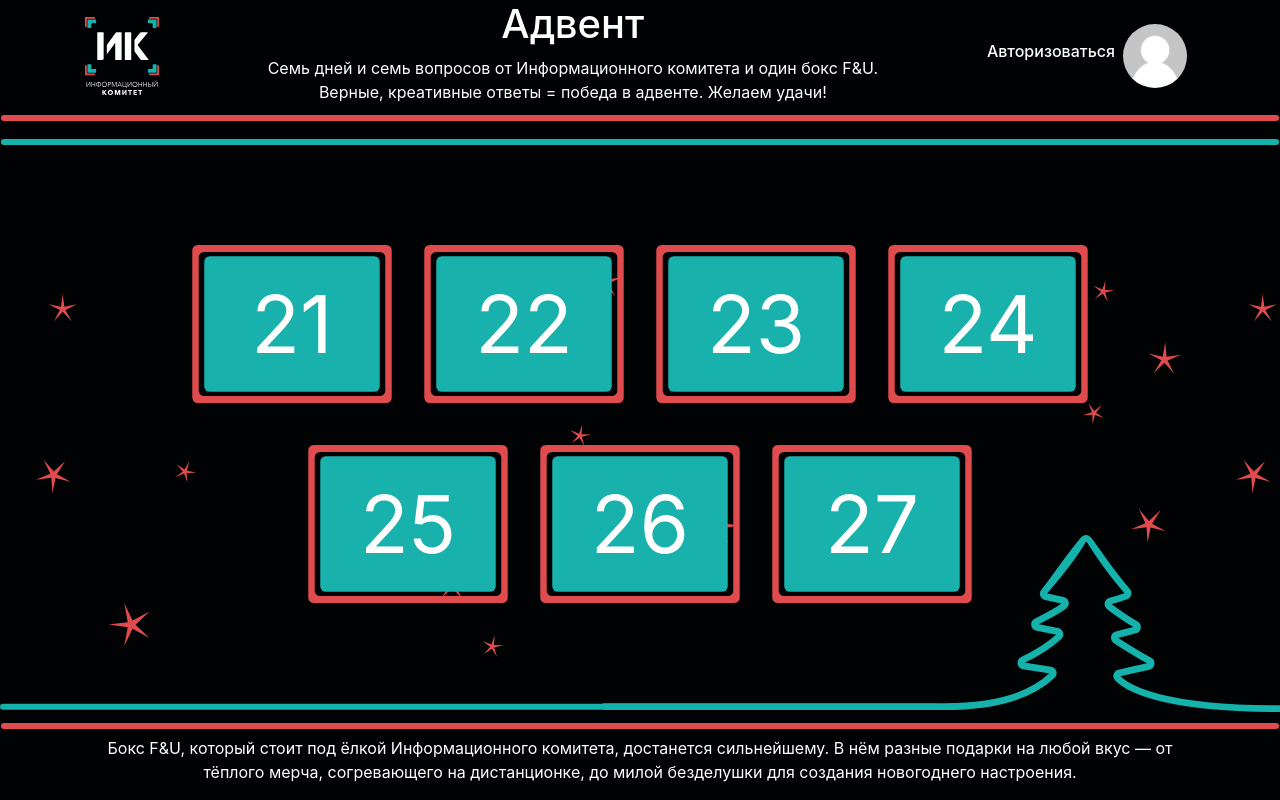
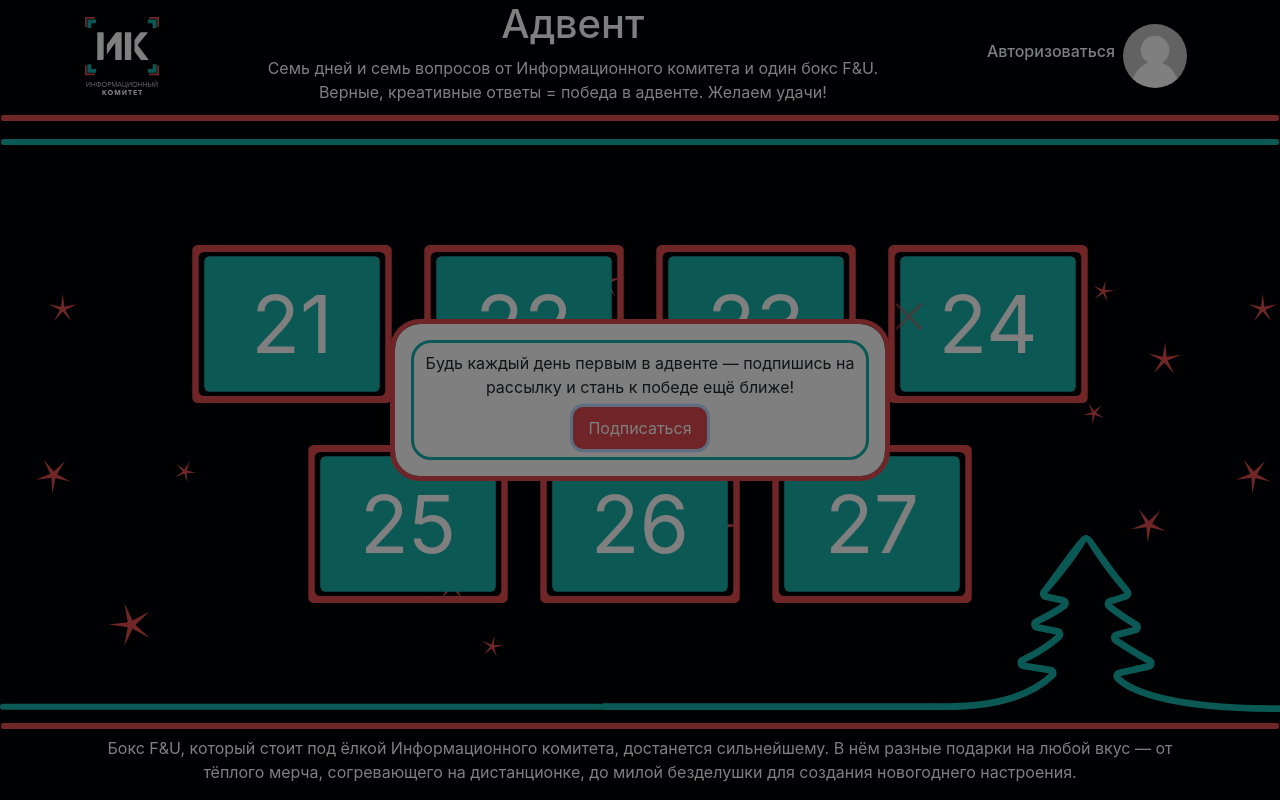
Before and after one commit to volik25/advent, an Angular app: page / in a window 1280 px wide. Built offline with nearby package versions, Linux system fonts and the light colour scheme; no server answers.

Commit message:
modal added

```diff
--- a/angular.json
+++ b/angular.json
@@ -31,6 +31,7 @@
               "src/assets"
             ],
             "styles": [
+              "node_modules/bootstrap/dist/css/bootstrap.min.css",
               "src/styles.less"
             ],
             "scripts": []
--- a/package.json
+++ b/package.json
@@ -16,9 +16,12 @@
     "@angular/compiler": "~11.0.3",
     "@angular/core": "~11.0.3",
     "@angular/forms": "~11.0.3",
+    "@angular/localize": "~11.0.3",
     "@angular/platform-browser": "~11.0.3",
     "@angular/platform-browser-dynamic": "~11.0.3",
     "@angular/router": "~11.0.3",
+    "@ng-bootstrap/ng-bootstrap": "^8.0.0",
+    "bootstrap": "^4.5.0",
     "rxjs": "~6.6.0",
     "tslib": "^2.0.0",
     "zone.js": "~0.10.2"
--- a/src/app/admin/admin.component.html
+++ b/src/app/admin/admin.component.html
@@ -1,3 +1,6 @@
+<button class="btn btn-link" (click)="toMainOrLogOut(false)">Выйти</button>
+<button class="btn btn-primary" (click)="toMainOrLogOut(true)">На главную</button>
+
 <table>
     <thead>
         <tr>
@@ -8,7 +11,7 @@
         <tr *ngFor="let user of users">
             <td>{{user.user_id}}</td>
             <td>{{user.self_name}}</td>
-            <td>@{{user.domain}}</td>
+            <td><a [href]="'https://vk.com/' + user.domain" target="blank">@{{user.domain}}</a></td>
             <td>{{user.answers[0].answer}}</td>
         </tr>
     </tbody>
--- a/src/app/admin/admin.component.ts
+++ b/src/app/admin/admin.component.ts
@@ -1,4 +1,5 @@
 import { Component, OnInit } from '@angular/core';
+import { Router } from '@angular/router';
 import { ApiService } from '../services/api.service';
 import { vkApiService } from '../services/vkApi.service';
 
@@ -11,10 +12,12 @@ export class AdminComponent implements OnInit {
 
   public users!: any[];
   public headers: string[] = ['user_id', 'self_name', 'domain'];
-  constructor(private api: ApiService, private vkApi: vkApiService) { }
+  constructor(private api: ApiService, private vkApi: vkApiService, private router: Router) { }
 
   ngOnInit(): void {
     this.api.getAnswers().subscribe(res => {
+      console.log(res);
+
       this.users = res;
       let ids = '';
       res.forEach((users: { user_id: any; }) => {
@@ -48,4 +51,10 @@ export class AdminComponent implements OnInit {
     })
   }
 
+  public toMainOrLogOut(toMain: boolean) {
+    if (!toMain) {
+      sessionStorage.removeItem('adminData');
+    }
+    this.router.navigate(['']);
+  }
 }
--- a/src/app/main/main.component.html
+++ b/src/app/main/main.component.html
@@ -13,7 +13,8 @@
             </div>
             <div>
                 <div class="d-flex justify-content-end align-items-center pt-2 pr-2">
-                    <div (click)="auth()" class="pointer no-active-border d-flex justify-content-end align-items-center">
+                    <div (click)="auth()"
+                        class="pointer no-active-border d-flex justify-content-end align-items-center">
                         <h6>{{userName ? userName : 'Авторизоваться'}}</h6>
                         <div class="img-block ml-2">
                             <img *ngIf="photoSrc" [src]="photoSrc" [style]="photoCrop">
@@ -29,7 +30,8 @@
         </div>
     </div>
     <div class="container d-flex flex-wrap justify-content-center">
-        <div class="advent-block pointer mx-3" *ngFor="let day of days" (click)="toAnswer(day.id)" [ngClass]="day.blocked ? 'blocked' : ''">
+        <div class="advent-block pointer mx-3" *ngFor="let day of days" (click)="toAnswer(day.id)"
+            [ngClass]="day.blocked ? 'blocked' : ''">
             {{day.id}}
         </div>
     </div>
@@ -45,3 +47,18 @@
         </div>
     </div>
 </div>
+
+<ng-template #content let-modal>
+    <div class="modal-header">
+        <h4 class="modal-title" id="modal-basic-title">Profile update</h4>
+        <button type="button" class="close" aria-label="Close" (click)="modal.dismiss('Cross click')">
+            <span aria-hidden="true">&times;</span>
+        </button>
+    </div>
+    <div class="modal-body">
+
+    </div>
+    <div class="modal-footer">
+        <button type="button" class="btn btn-outline-dark" (click)="modal.close('Save click')">Save</button>
+    </div>
+</ng-template>
--- a/src/app/main/main.component.less
+++ b/src/app/main/main.component.less
@@ -72,6 +72,55 @@ h6 {
     }
 }
 
+.subscribe-modal .modal-dialog{
+    .modal-content{
+        border: 5px solid #E04B4E;
+        border-radius: 30px;
+        position: relative;
+        .subscribe-body {
+            margin: 16px;
+            padding: 8px;
+            border: 3px solid #15B2AB;
+            border-radius: 20px;
+            display: flex;
+            flex-direction: column;
+            justify-content: center;
+            align-items: center;
+            text-align: center;
+            .close {
+                position: absolute;
+                top: -2rem;
+                right: -3rem;
+                display: block;
+                background-image: url(../../assets/resources/x.svg);
+                width: 3rem;
+                height: 3rem;
+                &:hover {
+                    cursor: pointer;
+                }
+            }
+            .btn-subs {
+                outline: none;
+                border: 3px solid #E04B4E;
+                border-radius: 10px;
+                background-color: #E04B4E;
+                color: white;
+                &:hover{
+                    box-shadow: 0 0 3px 2px #E04B4E;
+                }
+                &:active {
+                    outline: none;
+                    box-shadow: 0 0 3px 2px white;
+                }
+                &:focus {
+                    outline: none;
+                }
+            }
+        }
+    }
+
+}
+
 @media(max-width: 993px) {
     .main {
         height: auto !important;
@@ -81,3 +130,17 @@ h6 {
         margin-top: 0;
     }
 }
+
+@media(max-width:560px) {
+    .subscribe-modal .modal-dialog{
+        .modal-content{
+            .subscribe-body {
+                .close {
+                    top: -3rem;
+                    right: -1rem;
+                }
+            }
+        }
+
+    }
+}
--- a/src/app/main/main.component.ts
+++ b/src/app/main/main.component.ts
@@ -1,14 +1,17 @@
-import { Component, OnInit } from '@angular/core';
+import { Component, OnInit, ViewEncapsulation } from '@angular/core';
 import { Router } from '@angular/router';
+import { NgbActiveModal, NgbModal } from '@ng-bootstrap/ng-bootstrap';
 import { environment } from 'src/environments/environment';
 import { Answer, answers, BaseAnswer } from '../models/answer.model';
 import { ApiService } from '../services/api.service';
+import { ModalService } from '../services/modal.service';
 import { vkApiService } from '../services/vkApi.service';
 
 @Component({
   selector: 'app-main',
   templateUrl: './main.component.html',
-  styleUrls: ['./main.component.less']
+  styleUrls: ['./main.component.less'],
+  encapsulation: ViewEncapsulation.None
 })
 export class MainComponent implements OnInit {
   public baseAuth = environment.baseAuth;
@@ -20,7 +23,7 @@ export class MainComponent implements OnInit {
   public days: Answer[] = answers;
   public userData: any = null;
   private day!: number;
-  constructor(private vkApi: vkApiService, private api: ApiService, private router: Router) {
+  constructor(private vkApi: vkApiService, private api: ApiService, private router: Router, private modalService: NgbModal, private mS: ModalService) {
     let response = window.location.href.split('#')[1];
     if (response) {
       this.userData = this.getParams(response);
@@ -33,7 +36,6 @@ export class MainComponent implements OnInit {
                 router.navigate(['/auth']);
               }
               else {
-                // window.location.href = this.mainUrl;
                 window.history.back();
               }
             }
@@ -67,6 +69,20 @@ export class MainComponent implements OnInit {
         console.log(res.error);
       }
     })
+    console.log();
+
+    if (this.mS.getIsFirstly() && !this.mS.getIsSubscribed()) {
+      this.openModal();
+    }
+  }
+
+  private openModal() {
+    this.modalService.open(SubscribeModalComponent, { windowClass: 'subscribe-modal', backdrop: 'static', centered: true, animation: true }).result.then((result) => {
+      this.mS.subscribe();
+      this.mS.notFirstly();
+    }, (reason) => {
+      this.mS.unSubscribe();
+    });
   }
 
   private checkAdvent() {
@@ -123,3 +139,26 @@ export class MainComponent implements OnInit {
     return params;
   }
 }
+
+@Component({
+  selector: 'subscribe-modal',
+  template: `
+  <div class="subscribe-body">
+    <div class="close" (click)="dismiss()"></div>
+    Будь каждый день первым в адвенте — подпишись на рассылку и стань к победе ещё ближе!
+    <button class="btn btn-subs mt-2" (click)="goTo()">Подписаться</button>
+  </div>
+  `,
+  styleUrls: ['./main.component.less']
+})
+export class SubscribeModalComponent {
+  constructor(private activeModal: NgbActiveModal) { }
+  public goTo() {
+    window.open("http://vk.me/finsst");
+    this.activeModal.close();
+  }
+
+  public dismiss() {
+    this.activeModal.dismiss();
+  }
+}
--- /dev/null
+++ b/src/app/services/modal.service.ts
@@ -0,0 +1,30 @@
+import { Subject } from "rxjs";
+
+export class ModalService {
+    private isFirstly: boolean = true;
+    private isSubscribed: boolean = false;
+
+    public getIsFirstly() {
+        return this.isFirstly;
+    }
+
+    public getIsSubscribed() {
+        return this.isSubscribed;
+    }
+
+    public notFirstly() {
+        this.isFirstly = false;
+    }
+
+    public setFirstly() {
+        this.isFirstly =true;
+    }
+
+    public subscribe() {
+        this.isSubscribed = true;
+    }
+
+    public unSubscribe() {
+        this.isSubscribed = false;
+    }
+}
--- a/src/polyfills.ts
+++ b/src/polyfills.ts
@@ -1,3 +1,7 @@
+/***************************************************************************************************
+ * Load `$localize` onto the global scope - used if i18n tags appear in Angular templates.
+ */
+import '@angular/localize/init';
 /**
  * This file includes polyfills needed by Angular and is loaded before the app.
  * You can add your own extra polyfills to this file.
```
Also changed, not shown: src/app/app.module.ts (+9 -4 lines), src/assets/resources/x.svg (added), 1 other file (tests, documents, lock files or other folders). Lines whose indentation alone changed are shown as unchanged.
